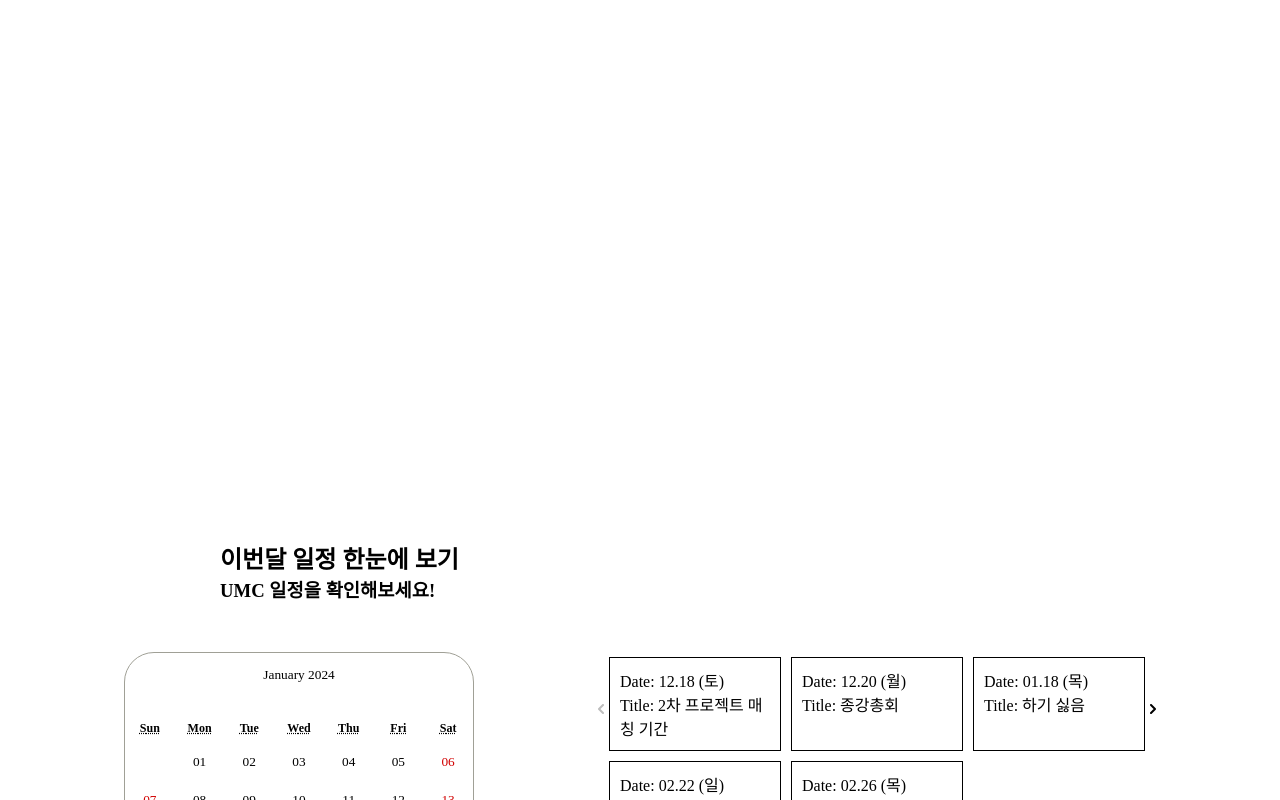
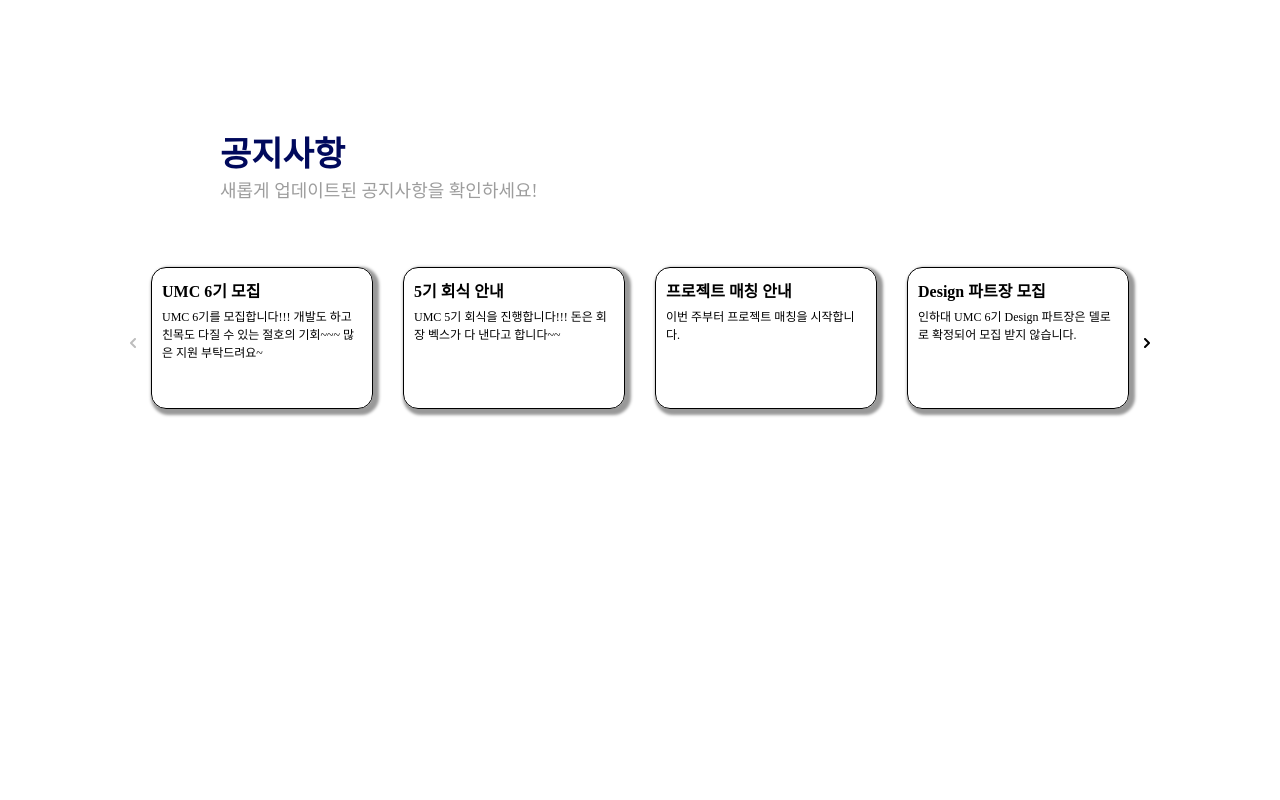
Before and after one commit to Team-UMC/UMC-Web, a React (Create React App) app: page / in a window 1280 px wide. Shown: the part 1540-2340 px from the top of the page. After the commit the page ends 2114 px from the top, so only its background shows below. Built offline with nearby package versions, Linux system fonts and the light colour scheme.

Commit message:
feat: Main 화면 수정

```diff
--- a/src/components/Main/MainDescription.jsx
+++ b/src/components/Main/MainDescription.jsx
@@ -3,15 +3,26 @@
 import styled from 'styled-components';
 
 const HeaderWrapper = styled.div`
-margin-left: 220px;
+  margin-left: 220px;
   margin-bottom: 50px;
+`;
+
+const Title = styled.div`
+  font-weight: bold;
+  font-size: 34px;
+  color: #00095c;
+`;
+
+const Subtitle = styled.div`
+  font-size: 18px;
+  color: #9d9d9d;
 `;
 
 const MainDescription = ({ title, subtitle }) => {
   return (
     <HeaderWrapper>
-      <h2>{title}</h2>
-      <h3>{subtitle}</h3>
+      <Title>{title}</Title>
+      <Subtitle>{subtitle}</Subtitle>
     </HeaderWrapper>
   );
 };
--- a/src/components/Main/Notification/Notification.jsx
+++ b/src/components/Main/Notification/Notification.jsx
@@ -1,7 +1,9 @@
 import React, { useState } from 'react';
 import styled from 'styled-components';
-import { ReactComponent as LeftArrow } from 'assets/main/LeftArrow.svg';
-import { ReactComponent as RightArrow } from 'assets/main/RightArrow.svg';
+import { ReactComponent as LeftArrowGray } from 'assets/main/LeftArrowGray.svg';
+import { ReactComponent as RightArrowGray } from 'assets/main/RightArrowGray.svg';
+import { ReactComponent as LeftArrowBlack } from 'assets/main/LeftArrowBlack.svg';
+import { ReactComponent as RightArrowBlack } from 'assets/main/RightArrowBlack.svg';
 
 const Container = styled.div`
   display: flex;
@@ -12,10 +14,13 @@
 `;
 
 const Rectangle = styled.div`
-  width: 100px;
-  margin: 5px;
-  border: 1px solid black; /* 검정색 테두리 선 추가 */
-  padding: 5px; /* 옵션: 테두리와 내용 간격 조절 */
+  width: 200px;
+  height: 120px;
+  margin: 15px;
+  border: 1px solid black;
+  padding: 10px;
+  border-radius: 15px;
+  box-shadow:3px 3px 3px 3px #999;
 `;
 
 const ButtonContainer = styled.div`
@@ -25,14 +30,42 @@
   margin-top: 10px;
 `;
 
+const Title = styled.div`
+  font-size: 16px;
+  font-weight: bold;
+  margin-bottom: 5px;
+`;
+
+const Contents = styled.div`
+  font-size: 12px;
+`;
+
 const Notification = () => {
   const data = [
-    '1번입니다',
-    '2번입니다',
-    '3번입니다',
-    '4번입니다',
-    '5번입니다',
-    '6번입니다',
+    {
+      title: 'UMC 6기 모집',
+      contents:
+        'UMC 6기를 모집합니다!!! 개발도 하고 친목도 다질 수 있는 절호의 기회~~~ 많은 지원 부탁드려요~',
+    },
+    {
+      title: '5기 회식 안내',
+      contents:
+        'UMC 5기 회식을 진행합니다!!! 돈은 회장 벡스가 다 낸다고 합니다~~',
+    },
+    {
+      title: '프로젝트 매칭 안내',
+      contents: '이번 주부터 프로젝트 매칭을 시작합니다.',
+    },
+    {
+      title: 'Design 파트장 모집',
+      contents:
+        '인하대 UMC 6기 Design 파트장은 델로로 확정되어 모집 받지 않습니다.',
+    },
+    {
+      title: 'Spring 파트장 모집',
+      contents:
+        '인하대 UMC 6기 Spring 파트장은 벡스로 확정되어 모집 받지 않습니다.',
+    },
   ];
   const [currentIndex, setCurrentIndex] = useState(0);
 
@@ -44,19 +77,31 @@
     setCurrentIndex((prevIndex) => Math.min(prevIndex + 1, data.length - 4));
   };
 
+  const isLeftArrowGray = currentIndex === 0;
+  const isRightArrowGray = currentIndex === data.length - 4;
+
   return (
     <Container>
       <ButtonContainer>
-        {currentIndex > 0 && <LeftArrow alt="이전" onClick={handlePrev} />}
+        {isLeftArrowGray ? (
+          <LeftArrowGray alt="이전" onClick={handlePrev} />
+        ) : (
+          <LeftArrowBlack alt="이전" onClick={handlePrev} />
+        )}
       </ButtonContainer>
       <DataContainer>
         {data.slice(currentIndex, currentIndex + 4).map((item, index) => (
-          <Rectangle key={index}>{item}</Rectangle>
+          <Rectangle key={index}>
+            <Title>{item.title}</Title>
+            <Contents>{item.contents}</Contents>
+          </Rectangle>
         ))}
       </DataContainer>
       <ButtonContainer>
-        {currentIndex < data.length - 4 && (
-          <RightArrow alt="다음" onClick={handleNext} />
+        {isRightArrowGray ? (
+          <RightArrowGray alt="다음" onClick={handleNext} />
+        ) : (
+          <RightArrowBlack alt="다음" onClick={handleNext} />
         )}
       </ButtonContainer>
     </Container>
--- a/src/pages/main.jsx
+++ b/src/pages/main.jsx
@@ -1,13 +1,14 @@
 import React from 'react';
 import styled from 'styled-components';
 import MyCalendar from 'components/Main/Calendar/calendar';
-import RowContents from 'components/Main/RowContents';
+import RowContents from 'components/Main/Calendar/RowContents';
 import MainDescription from 'components/Main/MainDescription';
+import Notification from 'components/Main/Notification/Notification';
 
 import CalendarData from 'components/Main/Calendar/CalendarData';
 
 const MainWrapper = styled.div`
-  margin-top: 100%;
+  margin-top: 35vh;
 `;
 
 const Wrapper = styled.div`
@@ -46,7 +47,7 @@
       {/* 홈화면 공지사항 */}
       <MainDescription title='공지사항' subtitle='새롭게 업데이트된 공지사항을 확인하세요!'/>
       <Wrapper>
-        <RowContents data={CalendarData.CalendarSchoolData} itemsToShow={4} displayProperties={['data', 'title']}/>
+        <Notification />
       </Wrapper>
 
     </MainWrapper>
```
Also changed, not shown: src/components/Main/Notification/NotificationData.js (+27 -7 lines), src/components/Main/Calendar/RowContents.jsx (renamed from src/components/Main/RowContents.jsx).
